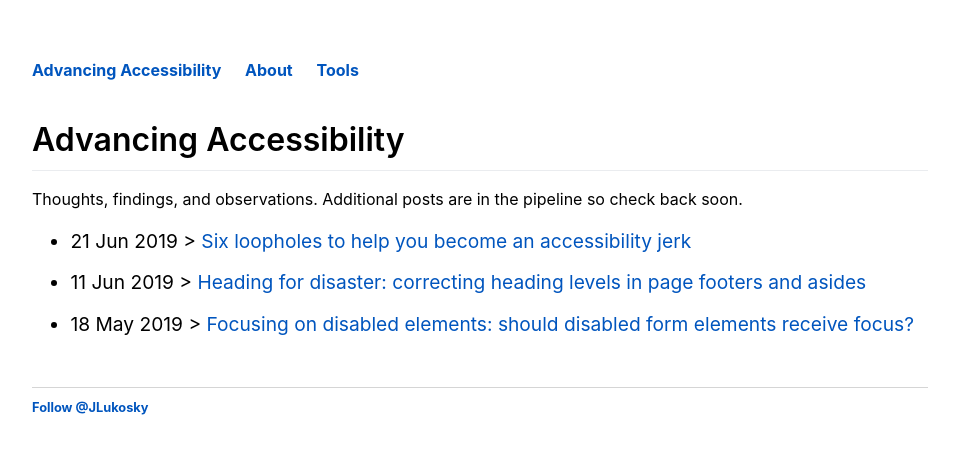
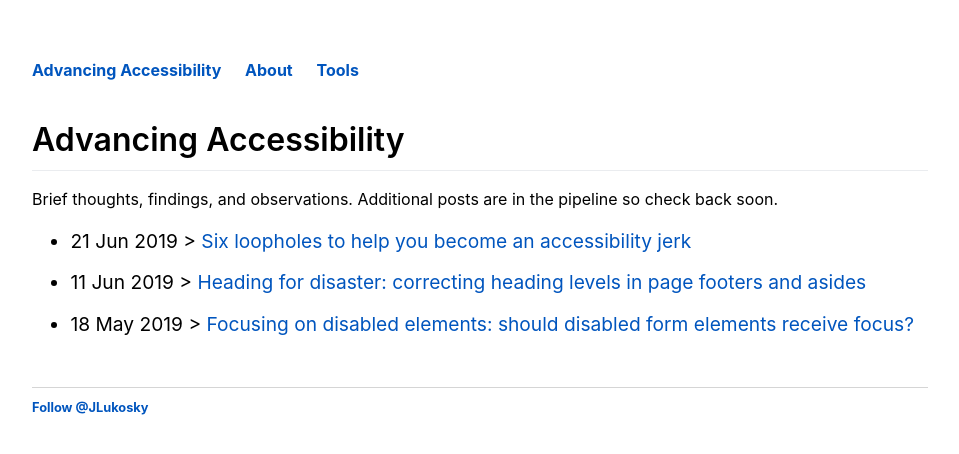
Before and after one commit to jlukosky/jlukosky, a Jekyll site: the page built from index.html, in a window 1280 px wide. Shown: the top 454 px of the page, without its empty margins (160-1119 px from the left). Built offline with Jekyll 4.4.1, drawn with Linux system fonts in a browser that asks for light colours; comment, search, counter and statistics services are not loaded.

Commit message:
tags update

```diff
--- a/index.html
+++ b/index.html
@@ -6,7 +6,7 @@ ogimage: "https://jlukosky.github.io/assets/BA.png"
 ---
 <div class="blurb">
 	<h1>Advancing Accessibility</h1>
-	<p>Thoughts, findings, and observations. Additional posts are in the pipeline so check back soon.</p>
+	<p>Brief thoughts, findings, and observations. Additional posts are in the pipeline so check back soon.</p>
 
 	<ul class="posts">
 		{% for post in site.posts %}
```
Also changed, not shown: _layouts/post.html (+14 -2 lines).
